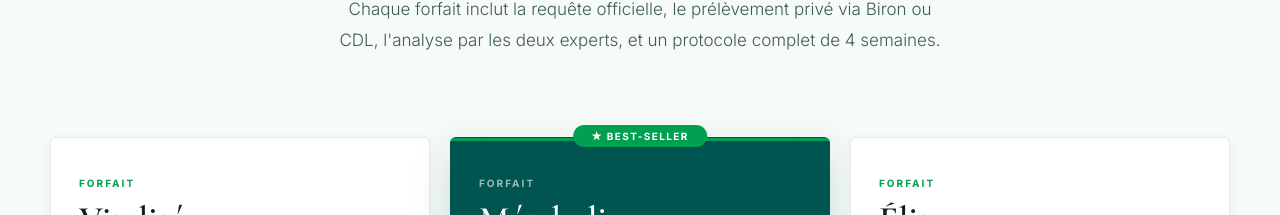
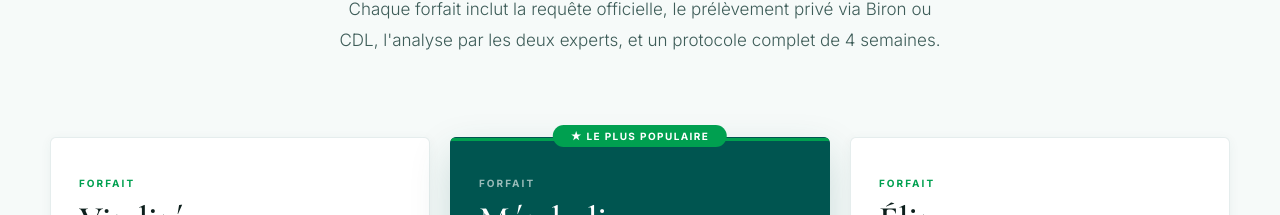
Before and after one commit to erraisross-ui/eolyalabs, a React (Vite) app: page / in a window 1280 px wide. Shown: the part 2476-2691 px from the top of the page. Built offline with nearby package versions, Linux system fonts and the light colour scheme.

Commit message:
fix: Best-Seller -> Le plus populaire

```diff
--- a/src/components/Pricing.jsx
+++ b/src/components/Pricing.jsx
@@ -19,7 +19,7 @@ const PLANS = [
       desc: "Le point de départ pour comprendre vos fondations biologiques. Identifiez vos carences critiques et mettez fin à la fatigue chronique.",
       markers: ["Formule sanguine complète (FSC)", "Ferritine & fer sérique", "Vitamine D (25-OH)", "Vitamine B12 & folates", "Magnésium & zinc", "TSH — thyroïde de base", "Glycémie à jeun & HbA1c", "CRP — inflammation", "Bilan hépatique (ALT, AST, GGT)"],
       ideal: "Épuisement chronique, manque de concentration, récupération difficile malgré un mode de vie sain." },
-    { name: "Métabolique", tagline: "Focus perte de gras, insuline et thyroïde",  price: "897",   featured: true,  badge: "Best-Seller",
+    { name: "Métabolique", tagline: "Focus perte de gras, insuline et thyroïde",  price: "897",   featured: true,  badge: "Le plus populaire",
       desc: "Notre protocole le plus demandé. Décryptez votre métabolisme profond et transformez votre composition corporelle avec précision clinique.",
       markers: ["Tout du forfait Vitalité, plus :", "Insuline à jeun", "HOMA-IR (résistance à l'insuline)", "Bilan lipidique complet (LDL, ApoB)", "T3 libre + T4 libre (thyroïde étendue)", "Cortisol matinal", "DHEA-S", "Leptine & ghréline", "Homocystéine & acide urique", "Adiponectine"],
       ideal: "Prise de gras persistante, fringales incontrôlables, métabolisme bloqué malgré les efforts." },
```
